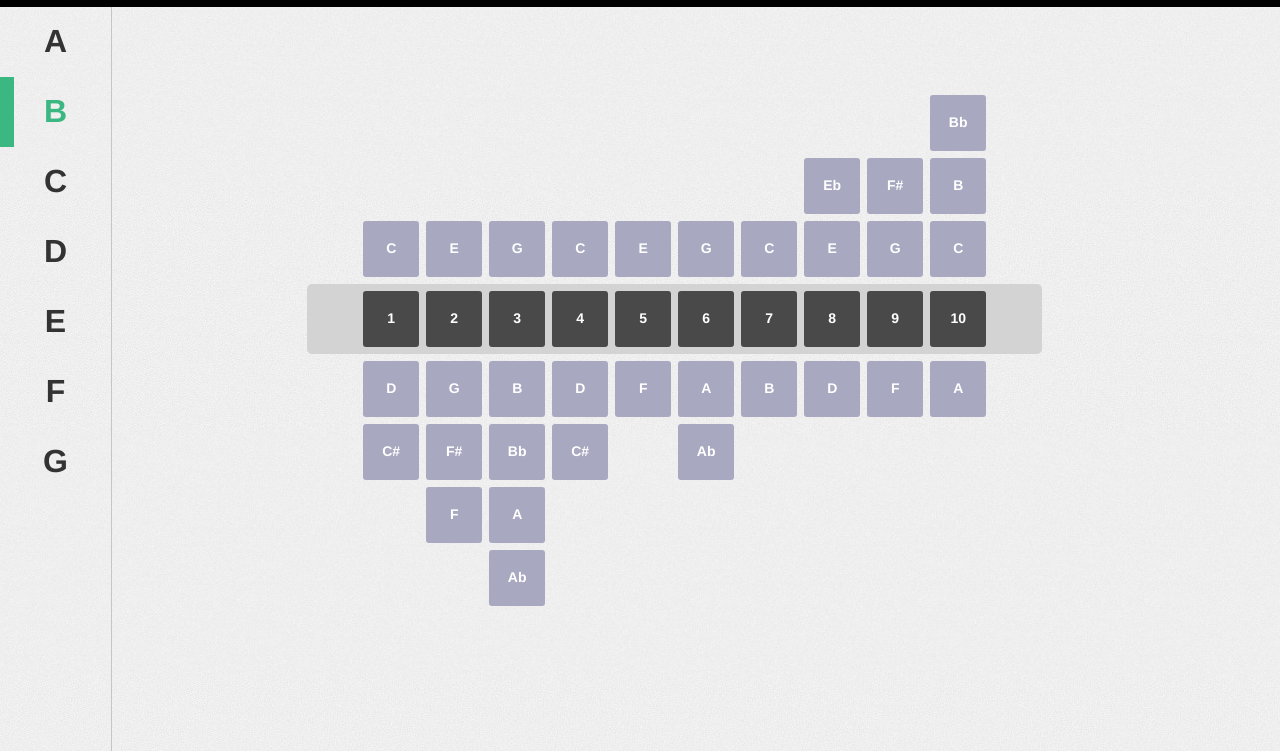
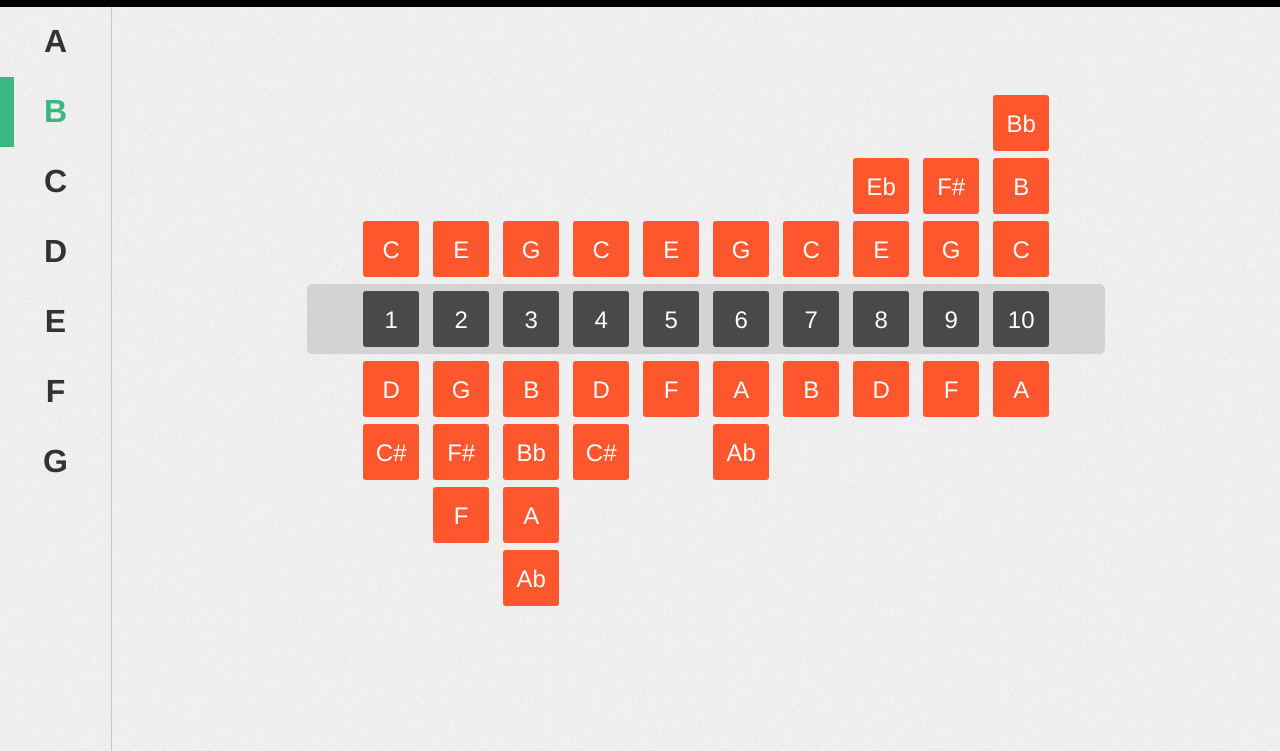
Before and after one commit to farolfo/harmonica-tunner, a website: page app/index.html in a window 1280 px wide. Shown: the part 49-800 px from the top of the page. Drawn offline with nearby package versions, Linux system fonts and the light colour scheme.

Commit message:
added less

```diff
--- a/app/css/app.css
+++ b/app/css/app.css
@@ -6,52 +6,44 @@
   height: 4em;
   color: white;
 }
-
 .header .title {
   display: inline-block;
   padding-left: 2em;
   margin-top: 0.5em;
   font-size: x-large;
 }
-
 .header .item {
   float: right;
   padding-right: 2em;
   margin-top: 1.25em;
   color: white;
 }
-
 body {
-    background: #f2f2f2 url('./../img/wall.jpg') repeat;
+  background: #f2f2f2 url('../img/wall.jpg') repeat;
 }
-
 .main-body {
   width: 100%;
   height: 100%;
 }
-
 .sidebar {
   margin-top: 4em;
   position: fixed;
   width: 8em;
   overflow-y: scroll;
-    border-right: 1px solid rgb(198, 198, 199);
+  border-right: 1px solid #c6c6c7;
   z-index: -3;
   height: 100%;
 }
-
 .sidebar .item {
   position: relative;
   text-align: center;
   vertical-align: middle;
   height: 5em;
 }
-
 .sidebar .item label {
   font-size: xx-large;
   margin-top: 11%;
 }
-
 .sidebar .item.active:after {
   content: ' ';
   background-color: #3BB881;
@@ -61,11 +53,9 @@ body {
   top: 0;
   left: 0;
 }
-
 .sidebar .item.active {
   color: #3BB881;
 }
-
 .harmonica-container {
   position: absolute;
   top: 0;
@@ -73,71 +63,67 @@ body {
   height: 100%;
   width: 100%;
 }
-
 .harmonica {
-    width: 52.5em;
+  width: 57em;
   height: 5em;
   position: relative;
   background-color: lightgrey;
   border-radius: 5px;
   margin: 26% 0 0 24%;
 }
-
 .harmonica .cell {
   width: 4em;
   height: 4em;
   border-radius: 3px;
-    background-color: rgb(73, 73, 73);
+  background-color: #494949;
   top: 0.5em;
   position: absolute;
   text-align: center;
   color: white;
 }
-
 .harmonica .cell label {
-    padding-top: 1.2em;
+  padding-top: 0.5em;
+  font-size: x-large;
+  font-weight: 100;
 }
-
 .harmonica .cell.cell1 {
   left: 4em;
 }
 .harmonica .cell.cell2 {
-    left: 8.5em;
+  left: 9em;
 }
 .harmonica .cell.cell3 {
-    left: 13em;
+  left: 14em;
 }
 .harmonica .cell.cell4 {
-    left: 17.5em;
+  left: 19em;
 }
 .harmonica .cell.cell5 {
-    left: 22em;
+  left: 24em;
 }
 .harmonica .cell.cell6 {
-    left: 26.5em;
+  left: 29em;
 }
 .harmonica .cell.cell7 {
-    left: 31em;
+  left: 34em;
 }
 .harmonica .cell.cell8 {
-    left: 35.5em;
+  left: 39em;
 }
 .harmonica .cell.cell9 {
-    left: 40em;
+  left: 44em;
 }
 .harmonica .cell.cell10 {
-    left: 44.5em;
+  left: 49em;
 }
-
 .harmonica .cell .note {
   width: 4em;
   height: 4em;
   border-radius: 3px;
-    background-color: rgb(168, 168, 192);
+  background-color: #ff572d;
   position: absolute;
   text-align: center;
 }
-
 .harmonica .cell .note.note1b {
   top: -5em;
 }
@@ -159,7 +145,8 @@ body {
 .harmonica .cell .note.note4d {
   top: 18.5em;
 }
-
 .harmonica .cell .note label {
-    padding-top: 1.2em;
+  padding-top: 0.5em;
+  font-size: x-large;
+  font-weight: 400;
 }
--- /dev/null
+++ b/app/harmonica-tunner.less
@@ -0,0 +1,180 @@
+@cell-width: 4em;
+@cell-height: @cell-width;
+
+@cell-to-cell-dist: 1em;
+@cell-to-extreme: 4em;
+
+@selected-note-color: rgb(0, 184, 255);
+@notes-color: #FF572D;
+
+@harmonica-width: @cell-to-extreme * 2 + @cell-to-cell-dist * 9 + @cell-width * 10;
+
+.header {
+    font-family: 'Ubuntu Condensed', sans-serif;
+    width: 100%;
+    position: fixed;
+    background-color: black;
+    height: 4em;
+    color: white;
+}
+
+.header .title {
+    display: inline-block;
+    padding-left: 2em;
+    margin-top: 0.5em;
+    font-size: x-large;
+}
+
+.header .item {
+    float: right;
+    padding-right: 2em;
+    margin-top: 1.25em;
+    color: white;
+}
+
+body {
+    background: #f2f2f2 url('./../img/wall.jpg') repeat;
+}
+
+.main-body {
+    width: 100%;
+    height: 100%;
+}
+
+.sidebar {
+    margin-top: 4em;
+    position: fixed;
+    width: 8em;
+    overflow-y: scroll;
+    border-right: 1px solid rgb(198, 198, 199);
+    z-index: -3;
+    height: 100%;
+}
+
+.sidebar .item {
+    position: relative;
+    text-align: center;
+    vertical-align: middle;
+    height: 5em;
+}
+
+.sidebar .item label {
+    font-size: xx-large;
+    margin-top: 11%;
+}
+
+.sidebar .item.active:after {
+    content: ' ';
+    background-color: #3BB881;
+    height: 100%;
+    width: 1em;
+    position: absolute;
+    top: 0;
+    left: 0;
+}
+
+.sidebar .item.active {
+    color: #3BB881;
+}
+
+.harmonica-container {
+    position: absolute;
+    top: 0;
+    left: 0;
+    height: 100%;
+    width: 100%;
+}
+
+.harmonica {
+    width: @harmonica-width;
+    height: 5em;
+    position: relative;
+    background-color: lightgrey;
+    border-radius: 5px;
+    margin: 26% 0 0 24%;
+}
+
+.harmonica .cell {
+    width: @cell-width;
+    height: @cell-height;
+    border-radius: 3px;
+    background-color: rgb(73, 73, 73);
+    top: 0.5em;
+    position: absolute;
+    text-align: center;
+    color: white;
+}
+
+.harmonica .cell label {
+    padding-top: 0.5em;
+    font-size: x-large;
+    font-weight: 100;
+}
+
+.harmonica .cell.cell1 {
+    left: @cell-to-extreme;
+}
+.harmonica .cell.cell2 {
+    left: @cell-to-extreme + 1 * @cell-width + 1 * @cell-to-cell-dist;
+}
+.harmonica .cell.cell3 {
+    left: @cell-to-extreme + 2 * @cell-width + 2 * @cell-to-cell-dist;
+}
+.harmonica .cell.cell4 {
+    left: @cell-to-extreme + 3 * @cell-width + 3 * @cell-to-cell-dist;
+}
+.harmonica .cell.cell5 {
+    left: @cell-to-extreme + 4 * @cell-width + 4 * @cell-to-cell-dist;
+}
+.harmonica .cell.cell6 {
+    left: @cell-to-extreme + 5 * @cell-width + 5 * @cell-to-cell-dist;
+}
+.harmonica .cell.cell7 {
+    left: @cell-to-extreme + 6 * @cell-width + 6 * @cell-to-cell-dist;
+}
+.harmonica .cell.cell8 {
+    left: @cell-to-extreme + 7 * @cell-width + 7 * @cell-to-cell-dist;
+}
+.harmonica .cell.cell9 {
+    left: @cell-to-extreme + 8 * @cell-width + 8 * @cell-to-cell-dist;
+}
+.harmonica .cell.cell10 {
+    left: @cell-to-extreme + 9 * @cell-width + 9 * @cell-to-cell-dist;
+}
+
+.harmonica .cell .note {
+    width: 4em;
+    height: 4em;
+    border-radius: 3px;
+    background-color: @notes-color;
+    position: absolute;
+    text-align: center;
+}
+
+.harmonica .cell .note.note1b {
+    top: -5em;
+}
+.harmonica .cell .note.note2b {
+    top: -9.5em;
+}
+.harmonica .cell .note.note3b {
+    top: -14em;
+}
+.harmonica .cell .note.note1d {
+    top: 5em;
+}
+.harmonica .cell .note.note2d {
+    top: 9.5em;
+}
+.harmonica .cell .note.note3d {
+    top: 14em;
+}
+.harmonica .cell .note.note4d {
+    top: 18.5em;
+}
+
+.harmonica .cell .note label {
+    padding-top: 0.5em;
+    font-size: x-large;
+    font-weight: 400;
+}
```
Lines whose indentation alone changed are shown as unchanged.
